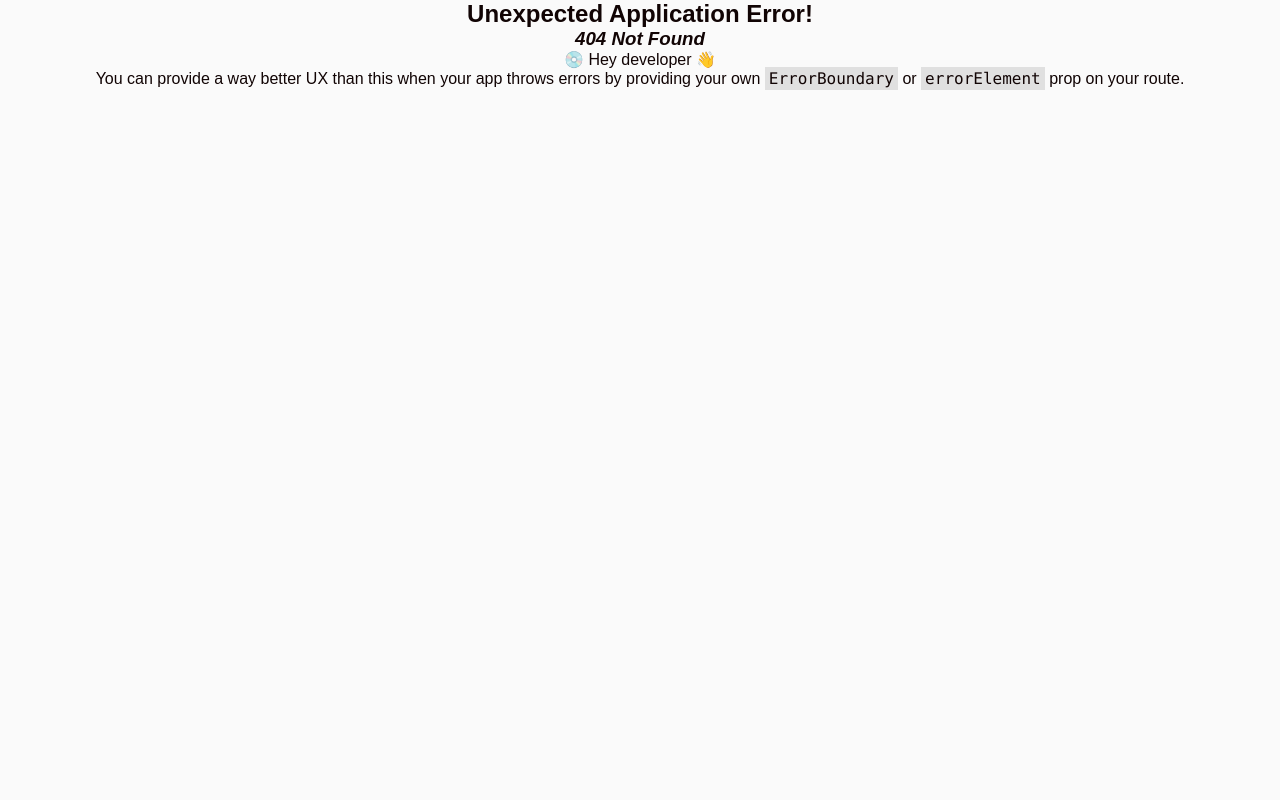
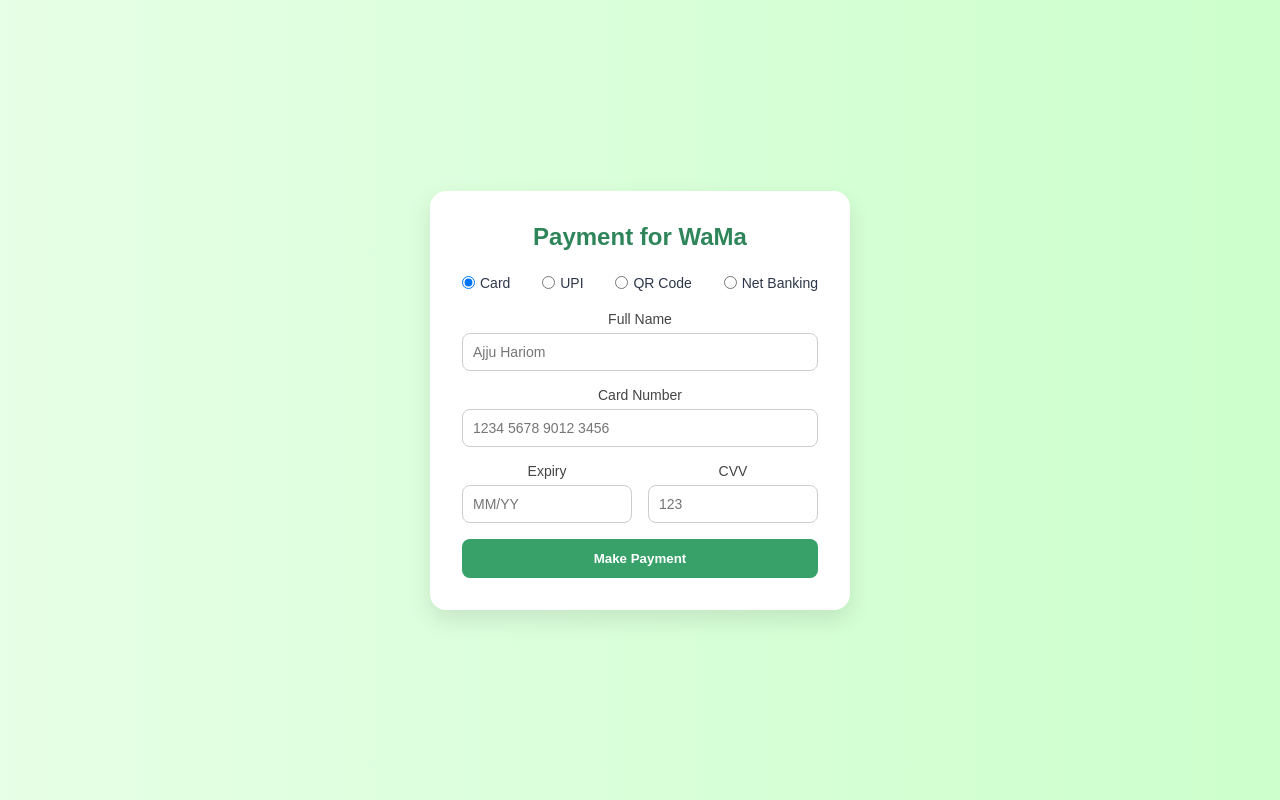
Before and after one commit to Rohiyadaop/WaMa, a React (Create React App) app: page /payment in a window 1280 px wide. Before the commit this address had no page. Built offline with nearby package versions, Linux system fonts and the light colour scheme.

Commit message:
Payment method added

```diff
--- a/src/App.js
+++ b/src/App.js
@@ -10,6 +10,7 @@
             <Homepage />
             <About />
             <Footer />
+
     </>
   );
 }
--- /dev/null
+++ b/src/components/admin.js
@@ -0,0 +1,44 @@
+import React from 'react';
+import '../style/admin.css';
+import { useNavigate } from 'react-router-dom';
+
+const Admin = () => {
+    const navigate = useNavigate();
+  const submissions = [
+    {
+      id: 1,
+      location: 'Dehradun',
+      payment: 'UPI',
+      mobile: '9876543210',
+      info: 'Wants pickup service',
+    },
+    {
+      id: 2,
+      location: 'Haridwar',
+      payment: 'Cash',
+      mobile: '9123456780',
+      info: 'Wants to drop waste at center',
+    },
+  ];
+
+  return (
+    <div className="admin-container">
+      <h1 className="admin-title">Admin Dashboard</h1>
+
+      <div className="admin-grid">
+        {submissions.map((entry) => (
+          <div key={entry.id} className="admin-card">
+            <h3>Submission #{entry.id}</h3>
+            <p><strong>Location:</strong> {entry.location}</p>
+            <p><strong>Payment:</strong> {entry.payment}</p>
+            <p><strong>Mobile:</strong> {entry.mobile}</p>
+            <p><strong>Info:</strong> {entry.info}</p>
+          </div>
+        ))}
+      </div>
+      <div className = "button-container"><button className = "back-to-home" onClick = {() => navigate('/')}>Back to Home</button></div>
+    </div>
+  );
+};
+
+export default Admin;
--- a/src/components/details.js
+++ b/src/components/details.js
@@ -1,6 +1,8 @@
 import React, { useState } from 'react';
+import { useNavigate } from 'react-router-dom';
+const Details = () => {
 
-const Details = () => {
+  const navigate = useNavigate();
   const [formData, setFormData] = useState({
     location: '',
     payment: '',
@@ -16,6 +18,7 @@
   const handleSubmit = (e) => {
     e.preventDefault();
     alert(`Form submitted successfully! Details: ${JSON.stringify(formData)}`);
+    navigate('/payment');
   };
 
   return (
--- a/src/components/homepage.js
+++ b/src/components/homepage.js
@@ -89,6 +89,14 @@
 
   return (
     <>
+    <style>
+      {`
+      body {
+  margin: 0;
+  padding: 0;
+}
+      `}
+    </style>
       <div className="homepagebody">
         {/* Background Animation */}
         <div className="background-animation">{generateIcons()}</div>
--- a/src/pages/payment.js
+++ b/src/pages/payment.js
@@ -1,9 +1,118 @@
-import React from 'react'
+import '../style/payment.css';
+import React, { use, useState } from 'react';
+import { useNavigate } from 'react-router-dom';
 
-function payment() {
+
+function Payment() {
+  const navigate = useNavigate();
+  const [method, setMethod] = useState('card');
+
   return (
-    <div>payment</div>
-  )
+    <div className="payment-wrapper">
+      <div className="payment-card">
+        <h2 className="payment-title">Payment for WaMa</h2>
+
+        <div className="method-selection">
+          <label>
+            <input
+              type="radio"
+              value="card"
+              checked={method === 'card'}
+              onChange={(e) => setMethod(e.target.value)}
+            />
+            Card
+          </label>
+          <label>
+            <input
+              type="radio"
+              value="upi"
+              checked={method === 'upi'}
+              onChange={(e) => setMethod(e.target.value)}
+            />
+            UPI
+          </label>
+          <label>
+            <input
+              type="radio"
+              value="qr"
+              checked={method === 'qr'}
+              onChange={(e) => setMethod(e.target.value)}
+            />
+            QR Code
+          </label>
+          <label>
+            <input
+              type="radio"
+              value="netbanking"
+              checked={method === 'netbanking'}
+              onChange={(e) => setMethod(e.target.value)}
+            />
+            Net Banking
+          </label>
+        </div>
+
+        <form className="payment-form">
+          {method === 'card' && (
+            <>
+              <div>
+                <label htmlFor="fullname">Full Name</label>
+                <input type="text" id="fullname" placeholder="Ajju Hariom" />
+              </div>
+              <div>
+                <label htmlFor="cardnumber">Card Number</label>
+                <input type="text" id="cardnumber" maxLength="16" placeholder="1234 5678 9012 3456" />
+              </div>
+              <div className="row">
+                <div className="column">
+                  <label htmlFor="expiry">Expiry</label>
+                  <input type="text" id="expiry" maxLength="5" placeholder="MM/YY" />
+                </div>
+                <div className="column">
+                  <label htmlFor="cvv">CVV</label>
+                  <input type="password" id="cvv" maxLength="3" placeholder="123" />
+                </div>
+              </div>
+            </>
+          )}
+
+          {method === 'upi' && (
+            <div>
+              <label htmlFor="upi">UPI ID</label>
+              <input type="text" id="upi" placeholder="example@upi" />
+            </div>
+          )}
+
+          {method === 'qr' && (
+            <div className="qr-box">
+              <p>Scan this QR code using your UPI app:</p>
+              <img
+                src="https://upload.wikimedia.org/wikipedia/commons/thumb/8/8e/UPI-QR-Code-Example.svg/256px-UPI-QR-Code-Example.svg.png"
+                alt="QR Code"
+                className="qr-image"
+              />
+            </div>
+          )}
+
+          {method === 'netbanking' && (
+            <div>
+              <label htmlFor="bank">Select Your Bank</label>
+              <select id="bank">
+                <option value="">-- Choose Bank --</option>
+                <option value="sbi">State Bank of India</option>
+                <option value="hdfc">HDFC Bank</option>
+                <option value="icici">ICICI Bank</option>
+                <option value="axis">Axis Bank</option>
+              </select>
+            </div>
+          )}
+
+          <button type="submit" className="payment-button"
+          onClick={() => navigate('/admin')}
+          >Make Payment</button>
+        </form>
+      </div>
+    </div>
+  );
 }
 
-export default payment
+export default Payment;
--- /dev/null
+++ b/src/style/admin.css
@@ -0,0 +1,64 @@
+/* Admin.css */
+
+.admin-container {
+    padding: 20px;
+    background-color: #f5f5f5;
+    min-height: 100vh;
+  }
+
+  .admin-title {
+    text-align: center;
+    margin-bottom: 30px;
+  }
+
+  .admin-grid {
+    display: grid;
+    grid-template-columns: 1fr 1fr;
+    gap: 20px;
+    max-width: 900px;
+    margin: 0 auto;
+  }
+
+  .admin-card {
+    background-color: #fff;
+    padding: 15px;
+    border-radius: 8px;
+    box-shadow: 0 4px 8px rgba(0, 0, 0, 0.1);
+  }
+
+  .admin-card h3 {
+    margin-bottom: 10px;
+  }
+
+
+.back-to-home:hover{
+  cursor: pointer;
+  transition: cubic-bezier();
+}
+
+.back-to-home{
+  margin-top: 50px;
+  width: 30%;
+  padding: 12px;
+  border: none;
+  border-radius: 10px;
+  background-color: #0c3b25;
+  color: white;
+  font-size: 16px;
+  cursor: pointer;
+}
+
+.loginbtn {
+  width: 100%;
+  padding: 12px;
+  border: none;
+  border-radius: 10px;
+  background-color: #0f5132;
+  color: white;
+  font-size: 16px;
+  cursor: pointer;
+}
+
+.back-to-home:hover {
+  background-color: #0f5132;
+}
--- a/src/style/homepage.css
+++ b/src/style/homepage.css
@@ -1,4 +1,10 @@
 Apply dark background and center content
+.body{
+  margin-top: 0%;
+  margin-bottom: 0%;
+  margin-left: 0%;
+  margin-right: 0%;
+}
 .homepagebody {
     margin: 0;
     color: white;
--- /dev/null
+++ b/src/style/payment.css
@@ -0,0 +1,102 @@
+.payment-wrapper {
+    min-height: 100vh;
+    background: linear-gradient(to right, #e6ffe6, #ccffcc);
+    display: flex;
+    align-items: center;
+    justify-content: center;
+    padding: 20px;
+  }
+
+  .payment-card {
+    background-color: #ffffff;
+    border-radius: 16px;
+    box-shadow: 0 10px 25px rgba(0, 0, 0, 0.1);
+    padding: 32px;
+    width: 100%;
+    max-width: 420px;
+  }
+
+  .payment-title {
+    text-align: center;
+    color: #2f855a;
+    font-size: 24px;
+    margin-bottom: 24px;
+  }
+
+  .payment-form label {
+    display: block;
+    font-size: 14px;
+    color: #444;
+    margin-bottom: 6px;
+  }
+
+  .payment-form input {
+    width: 100%;
+    padding: 10px;
+    border: 1px solid #ccc;
+    border-radius: 8px;
+    margin-bottom: 16px;
+    font-size: 14px;
+    box-sizing: border-box;
+  }
+
+  .row {
+    display: flex;
+    gap: 16px;
+  }
+
+  .column {
+    flex: 1;
+  }
+
+  .payment-button {
+    width: 100%;
+    padding: 12px;
+    background-color: #38a169;
+    color: white;
+    font-weight: bold;
+    border: none;
+    border-radius: 8px;
+    cursor: pointer;
+    transition: background-color 0.3s ease;
+  }
+
+  .payment-button:hover {
+    background-color: #2f855a;
+  }
+
+  .method-selection {
+    display: flex;
+    justify-content: space-between;
+    margin-bottom: 20px;
+    font-size: 14px;
+    color: #2d3748;
+  }
+
+  .method-selection label {
+    display: flex;
+    align-items: center;
+    gap: 5px;
+  }
+
+  .qr-box {
+    text-align: center;
+    margin-bottom: 20px;
+  }
+
+  .qr-image {
+    width: 180px;
+    height: 180px;
+    margin-top: 10px;
+    border: 1px solid #ccc;
+    border-radius: 8px;
+  }
+
+  select {
+    width: 100%;
+    padding: 10px;
+    border: 1px solid #ccc;
+    border-radius: 8px;
+    margin-bottom: 16px;
+    font-size: 14px;
+  }
```
Also changed, not shown: src/index.js (+11 -0 lines), 1 other file (tests, documents, lock files or other folders).
